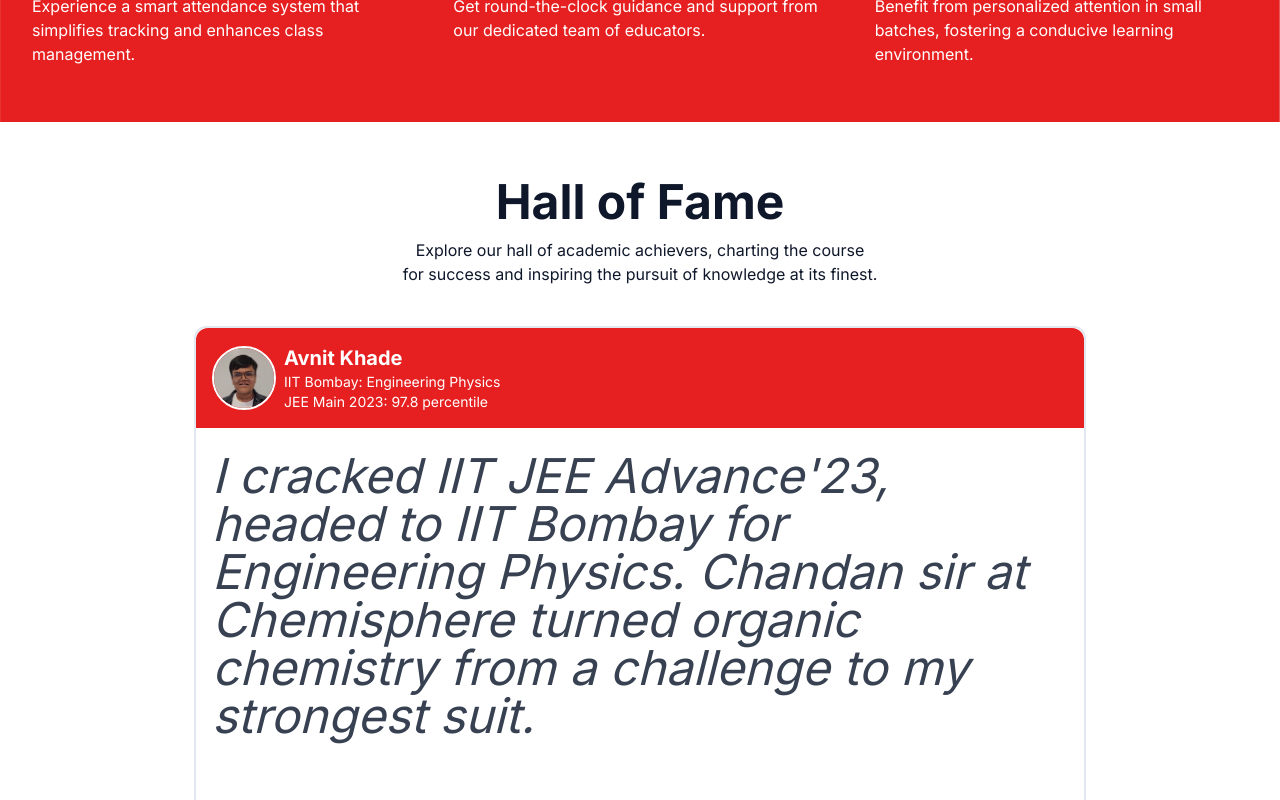
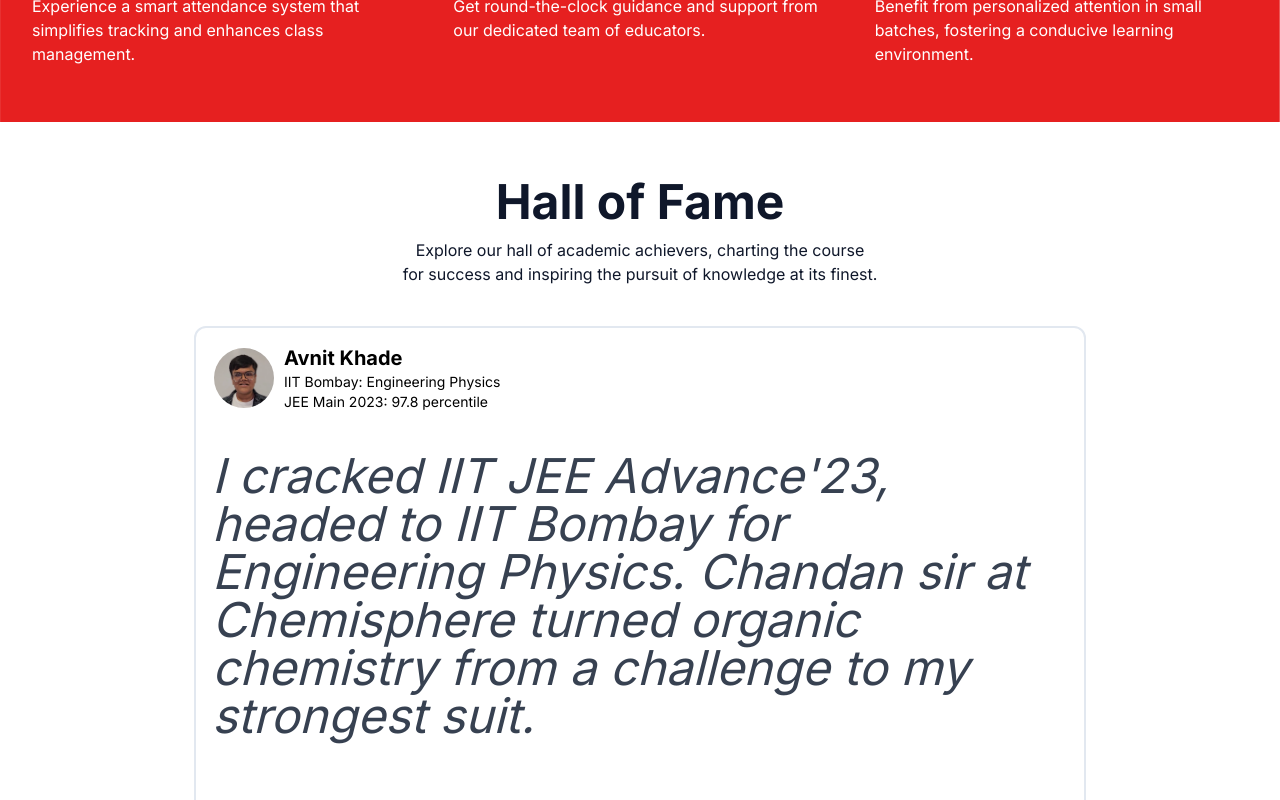
Before and after one commit to aryannpanchal/chemisphere-official-website, a Next.js app: page / in a window 1280 px wide. Shown: the part 1200-2000 px from the top of the page. Built offline with nearby package versions, Linux system fonts and the light colour scheme.

Commit message:
Add files via upload

```diff
--- a/components/Testimonials.jsx
+++ b/components/Testimonials.jsx
@@ -59,7 +59,7 @@ const Testimonials = () => {
 
   return (
     <>
-    <section className='py-14 bg-white mb-14'>
+    <section className='py-14 mb-14'>
     <div className='max-w-screen-xl mx-auto px-4 md:px-8'>
     <div className="max-w-xl text-center md:mx-auto ">
                     <h3 className="text-slate-900 text-4xl font-semibold sm:text-5xl">
@@ -76,12 +76,12 @@ const Testimonials = () => {
         {data.map((d)=> (
           <div className='rounded-xl bg-white h-[550px] border-slate-200 border-2'>
 
-          <div className='rounded-t-xl bg-chemisphere flex p-4 items-center text-black'>
+          <div className='rounded-t-xl  flex p-4 items-center text-black'>
            <img src={d.img} alt='image' className='rounded-full w-16 h-16 border-2 border-white' />
            <div>
-            <p className='text-xl font-bold pl-2 text-white '>{d.name}</p>
-            <p className='text-sm font-regular pl-2 text-white '>{d.ranking}</p>
-            <p className='text-sm font-regular pl-2 text-white '>{d.ranking2}</p>
+            <p className='text-xl font-bold pl-2 text-black '>{d.name}</p>
+            <p className='text-sm font-regular pl-2 text-black '>{d.ranking}</p>
+            <p className='text-sm font-regular pl-2 text-black '>{d.ranking2}</p>
            </div>
 
           </div>
```
